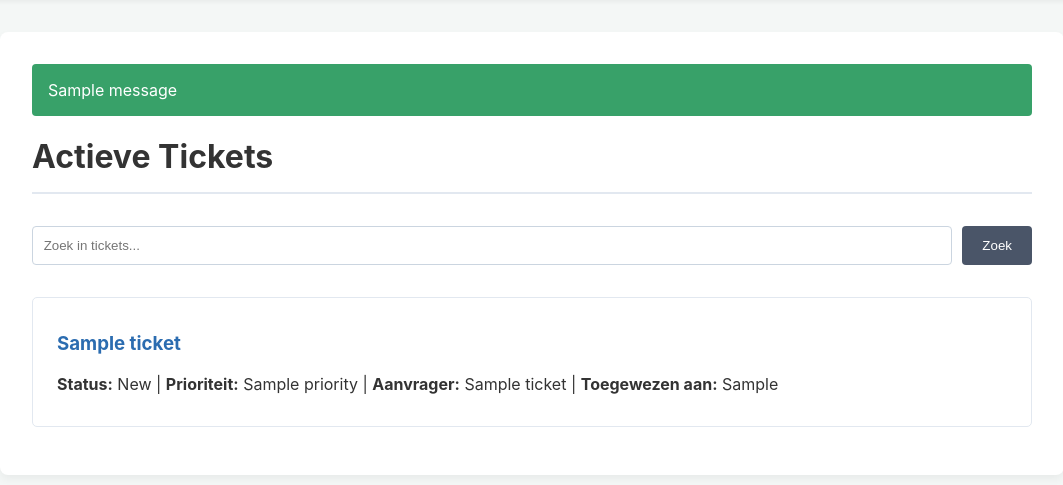
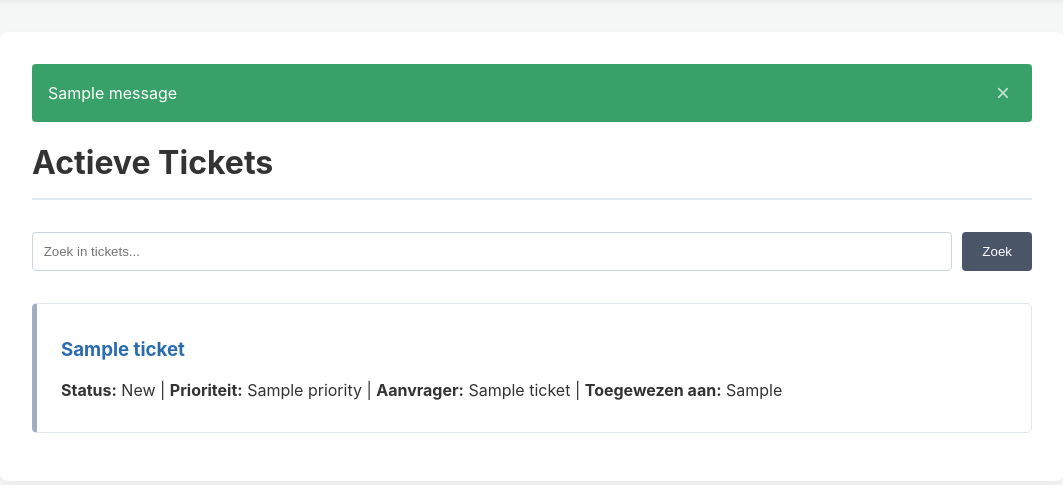
Before and after one commit to ChaoticML/PyDesk, a Flask app: template app/templates/index.html in a window 1280 px wide. Shown: the part 102-587 px from the top of the page, without its empty margins (108-1171 px from the left). Run offline with Flask 3, Linux system fonts and the light colour scheme; the template is opened without the code that fills it: most values are stand-ins (such as "Sample title", 1, 10 or a date in 2020); one stand-in notice (Sample message) is shown.

Commit message:
Voeg visuele prioriteiten en verbeterde UI-feedback toe
Implementeert gekleurde randen voor tickets op basis van hun prioriteit (Hoog, Gemiddeld, Laag) voor een beter visueel overzicht.

De flash-berichten zijn verbeterd met een sluitknop en een duidelijker ontwerp om de gebruikerservaring te optimaliseren.

```diff
--- a/app/static/css/style.css
+++ b/app/static/css/style.css
@@ -18,7 +18,6 @@ h1 {
     padding-bottom: 0.5em;
     margin-bottom: 1em;
 }
-
 
 /* Navigatiebalk */
 nav {
@@ -56,17 +55,16 @@ nav a:hover {
     align-items: center;
 }
 
-
 /* Login Pagina */
 .welcome-container {
     text-align: center;
     padding: 4em 2em;
 }
 
-
 /* Ticket Lijst */
 .ticket-summary {
     border: 1px solid #e2e8f0;
+    border-left: 5px solid #a0aec0;
     padding: 1em 1.5em;
     margin-bottom: 1em;
     border-radius: 5px;
@@ -79,7 +77,6 @@ nav a:hover {
     color: #2b6cb0;
     text-decoration: none;
 }
-
 
 /* Algemene Formulieren */
 .ticket-form .form-group {
@@ -114,7 +111,6 @@ nav a:hover {
 .ticket-form .submit-button:hover {
     background-color: #2c5282;
 }
-
 
 /* Ticket Detailpagina */
 .ticket-view-grid {
@@ -175,7 +171,6 @@ nav a:hover {
     color: #718096;
     margin: 0;
 }
-
 
 /* Kennisbank */
 .kb-header {
@@ -241,7 +236,6 @@ nav a:hover {
     white-space: pre-wrap;
 }
 
-
 /* Rapporten Pagina */
 .report-grid {
     display: grid;
@@ -266,20 +260,8 @@ nav a:hover {
 /* Diverse Componenten */
 .flash-messages {
     padding: 0;
-    margin: 0 0 1em 0;
+    margin: 0;
     list-style: none;
-}
-.flash {
-    padding: 1em;
-    margin-bottom: 1em;
-    border-radius: 4px;
-    color: #fff;
-}
-.flash.success {
-    background-color: #38a169;
-}
-.flash.error {
-    background-color: #c53030;
 }
 .search-container {
     margin-bottom: 2em;
@@ -342,12 +324,24 @@ nav a:hover {
 .shutdown-button:hover {
     background-color: #9b2c2c;
 }
-.flash-messages {
-    padding: 0;
-    margin: 0 0 1em 0;
-    list-style: none;
+
+
+/* Visuele Indicatoren voor Ticket Prioriteit */
+.ticket-summary.priority-hoog {
+    border-left-color: #c53030; /* Rood */
 }
+.ticket-summary.priority-gemiddeld {
+    border-left-color: #dd6b20; /* Oranje */
+}
+.ticket-summary.priority-laag {
+    border-left-color: #38a169; /* Groen */
+}
+
+/* Flash Messages */
 .flash {
+    display: flex;
+    justify-content: space-between;
+    align-items: center;
     padding: 1em;
     margin-bottom: 1em;
     border-radius: 4px;
@@ -359,3 +353,16 @@ nav a:hover {
 .flash.error {
     background-color: #c53030;
 }
+.flash-close {
+    background: none;
+    border: none;
+    color: white;
+    font-size: 1.5em;
+    line-height: 1;
+    cursor: pointer;
+    margin-left: 1em;
+    opacity: 0.7;
+}
+.flash-close:hover {
+    opacity: 1;
+}
--- a/app/templates/archive.html
+++ b/app/templates/archive.html
@@ -3,7 +3,6 @@
 {% block content %}
     <h1>Archief</h1>
 
-    <!-- ZOEKBALK -->
     <div class="search-container">
         <form method="get" action="{{ url_for('main.archive') }}">
             <input type="hidden" name="user" value="{{ user }}">
@@ -12,9 +11,9 @@
             <button type="submit">Zoek</button>
         </form>
     </div>
-    <!-- TICKETLIJST -->
+
     {% for ticket in tickets %}
-        <div class="ticket-summary">
+        <div class="ticket-summary priority-{{ ticket.priority.lower() }}">
             <h3><a href="{{ url_for('main.view_ticket', ticket_id=ticket.id, user=user, password=password) }}">{{ ticket.title }}</a></h3>
             <p>
                 <strong>Status:</strong> {{ ticket.status }} |
--- a/app/templates/index.html
+++ b/app/templates/index.html
@@ -3,7 +3,6 @@
 {% block content %}
     <h1>Actieve Tickets</h1>
 
-    <!-- ZOEKBALK -->
     <div class="search-container">
         <form method="get" action="{{ url_for('main.index') }}">
             <input type="hidden" name="user" value="{{ user }}">
@@ -12,9 +11,9 @@
             <button type="submit">Zoek</button>
         </form>
     </div>
-    <!-- TICKETLIJST -->
+
     {% for ticket in tickets %}
-        <div class="ticket-summary">
+        <div class="ticket-summary priority-{{ ticket.priority.lower() }}">
             <h3><a href="{{ url_for('main.view_ticket', ticket_id=ticket.id, user=user, password=password) }}">{{ ticket.title }}</a></h3>
             <p>
                 <strong>Status:</strong> {{ ticket.status }} |
--- a/app/templates/layout.html
+++ b/app/templates/layout.html
@@ -28,15 +28,18 @@
         </div>
     </nav>
     <main class="content">
+        <div class="flash-messages">
             {% with messages = get_flashed_messages(with_categories=true) %}
                 {% if messages %}
-                <div class="flash-messages">
                     {% for category, message in messages %}
-                    <div class="flash {{ category }}">{{ message }}</div>
+                        <div class="flash {{ category }}">
+                            <span>{{ message }}</span>
+                            <button class="flash-close" onclick="this.parentElement.style.display='none';">×</button>
+                        </div>
                     {% endfor %}
-                </div>
                 {% endif %}
             {% endwith %}
+        </div>
 
         {% block content %}{% endblock %}
     </main>
```
Lines whose indentation alone changed are shown as unchanged.
